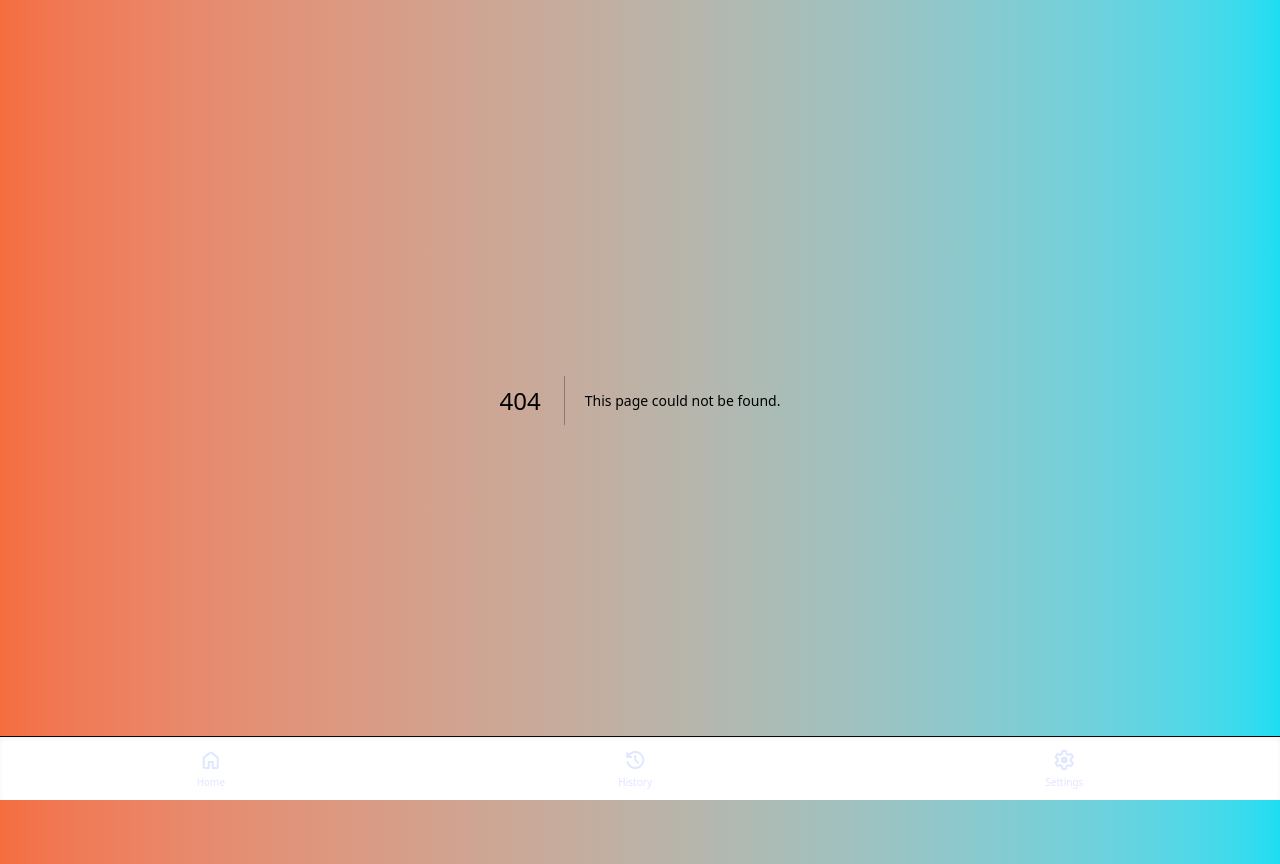
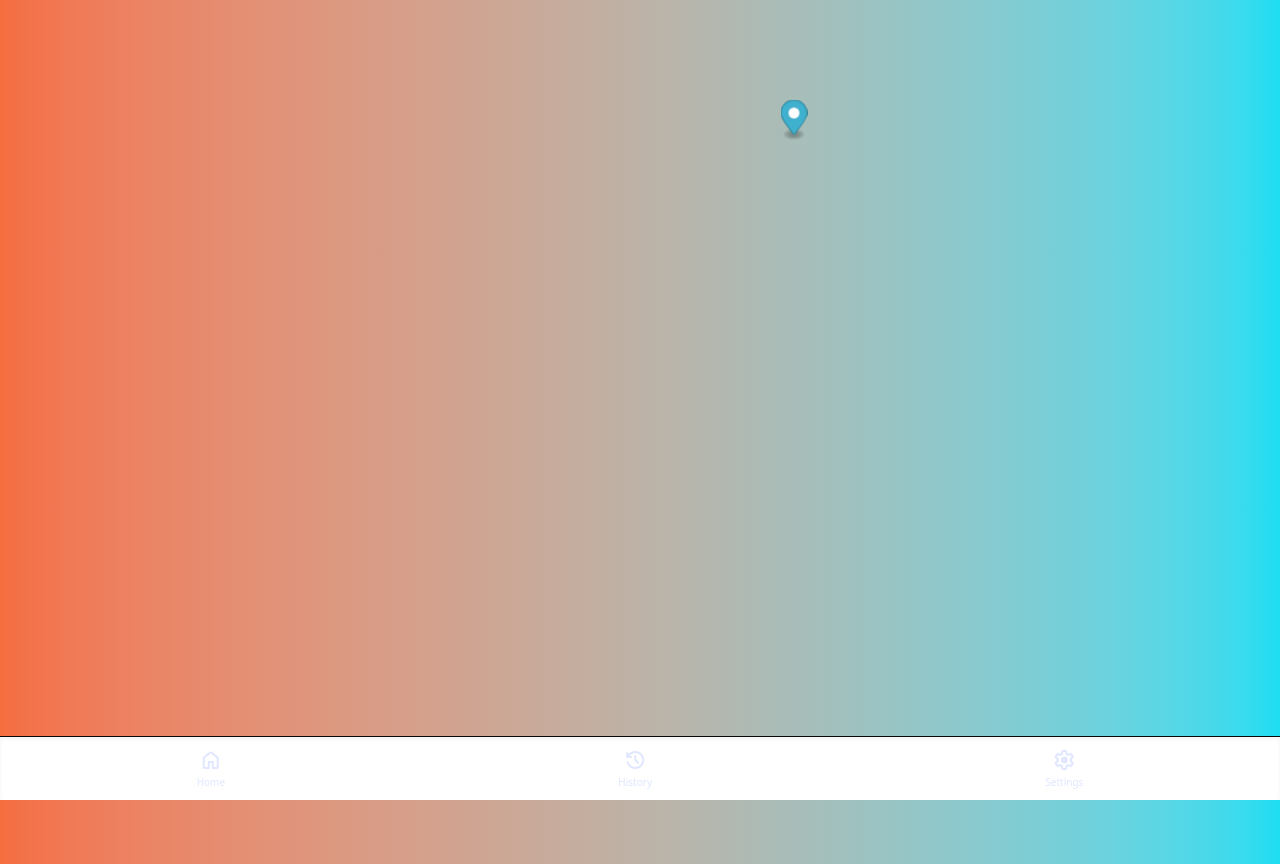
Before and after one commit to devjutsu/surfsync, a Next.js app: page /map in a window 1280 px wide. Before the commit this address had no page. Built offline with nearby package versions, Linux system fonts and the light colour scheme; no server answers.

Commit message:
Separate fullScreen map

```diff
--- a/app/dashboard/page.tsx
+++ b/app/dashboard/page.tsx
@@ -2,7 +2,8 @@
 import { useState, useEffect } from 'react';
 import { Card, CardContent } from '../../components/ui/card';
 import { Button } from '@/components/ui/button';
-import SurfMap from "@/components/ui/SurfMap";
+import SurfMap from '@/components/ui/SurfMap';
+import Link from 'next/link';
 // import dynamic from 'next/dynamic';
 
 export default function Dashboard() {
@@ -43,9 +44,11 @@ export default function Dashboard() {
         <Button variant="outline">Profile</Button>
       </div>
 
-      <SurfMap />
+      <Link href="/map">
+        <SurfMap />
+      </Link>
 
-      <Card className="mb-4">
+      <Card className="my-2">
         <CardContent className="p-4 grid grid-cols-2 gap-4">
           <div>
             <h2 className="font-semibold">Session Stats</h2>
--- a/app/layout.tsx
+++ b/app/layout.tsx
@@ -3,7 +3,6 @@ import { Geist, Geist_Mono } from 'next/font/google';
 import './globals.css';
 import BottomTabBar from '@/components/ui/BottomTabBar';
 import StyledBackground from '@/components/ui/StyledBackground';
-// import { useThemeStore } from '@/hooks/useThemeStore';
 
 const geistSans = Geist({
   variable: '--font-geist-sans',
--- /dev/null
+++ b/app/map/Map.css
@@ -0,0 +1,5 @@
+body {
+  padding-bottom: 0 !important;
+  overflow: hidden;
+  background-color: var(--color-base);
+}
--- /dev/null
+++ b/app/map/layout.tsx
@@ -0,0 +1,9 @@
+import '../globals.css';
+
+export default function MapLayout({
+  children,
+}: Readonly<{
+  children: React.ReactNode;
+}>) {
+  return <div className="h-full w-full overflow-hidden">{children}</div>;
+}
--- /dev/null
+++ b/app/map/page.tsx
@@ -0,0 +1,6 @@
+import SurfMap from '@/components/ui/SurfMap';
+import './Map.css';
+
+export default function MapPage() {
+  return <SurfMap fullScreen={true} />;
+}
--- a/components/ui/SurfMap.tsx
+++ b/components/ui/SurfMap.tsx
@@ -1,13 +1,32 @@
 'use client';
 
-import { useState, useRef } from 'react';
+import { useState, useRef, useEffect } from 'react';
 import Map, { Marker, MapRef } from 'react-map-gl/maplibre';
 import 'maplibre-gl/dist/maplibre-gl.css';
 
-export default function SurfMap() {
+type MapProps = {
+  fullScreen?: boolean;
+};
+
+export default function SurfMap(props: MapProps) {
   const mapRef = useRef<MapRef | null>(null);
   const [location] = useState<[number, number]>([108.25, 10.95]);
+  const [mapHeight, setMapHeight] = useState('300px');
 
+  useEffect(() => {
+    if (props.fullScreen) {
+      const updateMapHeight = () => {
+        setMapHeight(`${window.innerHeight}px`);
+      };
+
+      updateMapHeight(); // Set initial height
+      window.addEventListener('resize', updateMapHeight);
+
+      return () => {
+        window.removeEventListener('resize', updateMapHeight);
+      };
+    }
+  }, []);
 
   const handleMapLoad = () => {
     console.log('mapRef.current', mapRef.current);
@@ -15,11 +34,15 @@ export default function SurfMap() {
     if (mapRef.current) {
       console.log('Flying to location:', location);
       mapRef.current.flyTo({
-
         center: location,
         zoom: 13,
         duration: 1000,
       });
+
+      if (!props.fullScreen) {
+        const canvas = mapRef.current.getCanvas();
+        canvas.style.cursor = 'pointer';
+      }
     }
   };
 
@@ -31,10 +54,10 @@ export default function SurfMap() {
         }}
         style={{
           width: '100%',
-          height: '100%',
-          minWidth: '200px',
+          height: mapHeight,
+          minWidth: '300px',
           minHeight: '300px',
-          borderRadius: '10px',
+          borderRadius: props.fullScreen ? '0' : '10px',
         }}
         mapStyle="https://basemaps.cartocdn.com/gl/positron-gl-style/style.json"
         attributionControl={false}
```
